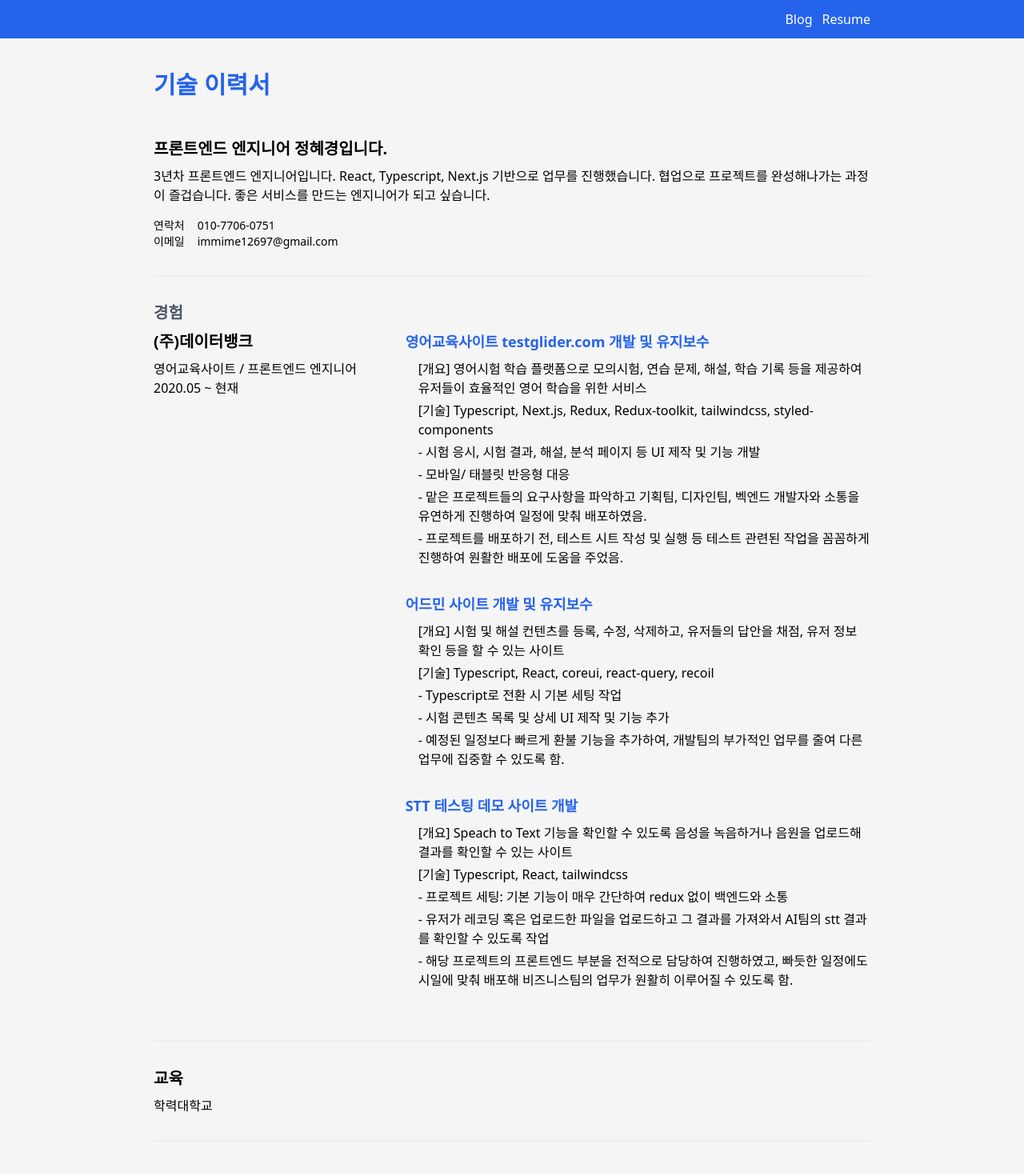
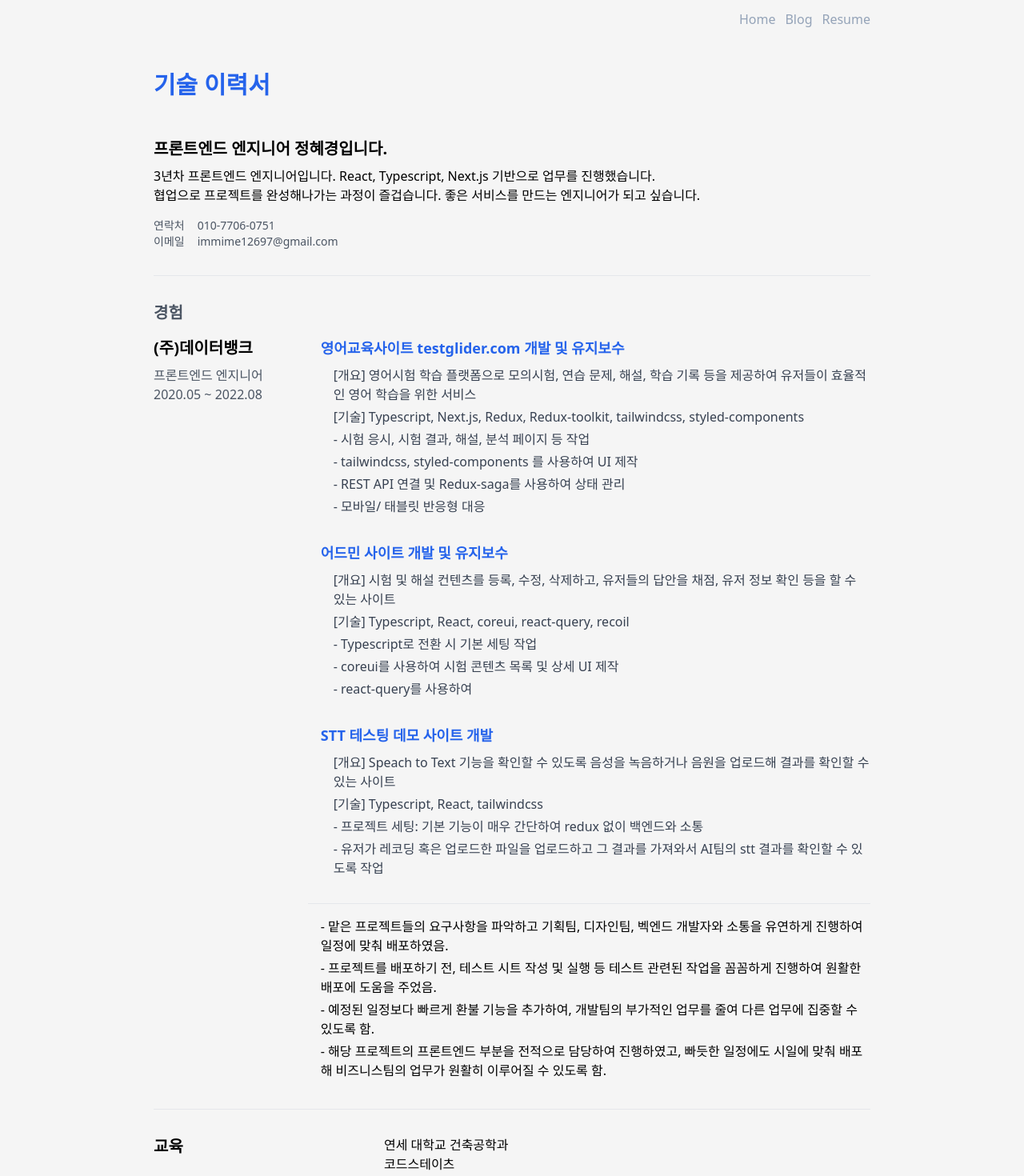
Before and after one commit to ginsum/new-blog, a React (Create React App) app: page /resume in a window 1280 px wide. Shown: the top 1470 px of the page at 80% size. Built offline with nearby package versions, Linux system fonts and the light colour scheme; no server answers; a small style sheet from the web is missing.

Commit message:
FIX: 모바일 스타일 적용

```diff
--- a/src/App.tsx
+++ b/src/App.tsx
@@ -1,9 +1,9 @@
-import Root from "./routes";
-import Nav from "./container/Nav";
+import Root from './routes';
+import Nav from './container/Nav';
 
 function App() {
   return (
-    <div className="w-screen h-full bg-neutral-100">
+    <div className="w-full min-h-screen bg-neutral-100">
       <Nav />
       <Root />
     </div>
--- a/src/components/ListCard.tsx
+++ b/src/components/ListCard.tsx
@@ -16,10 +16,12 @@ const ListCard = ({
     <div className="my-10 cursor-pointer" onClick={() => navigate(id)}>
       <div className="text-2xl font-bold mb-4 text-zinc-800">{title}</div>
       <div
+        className="mb-6"
         dangerouslySetInnerHTML={{
           __html: contentSlice,
         }}
       />
+      <hr />
       {/* <div className="text-zinc-600">{content}</div> */}
     </div>
   );
--- a/src/container/Nav.tsx
+++ b/src/container/Nav.tsx
@@ -1,9 +1,12 @@
-import { Link } from "react-router-dom";
+import { Link } from 'react-router-dom';
 
 const Nav = () => {
   return (
-    <div className="w-full h-12 bg-blue-600">
-      <div className="flex container mx-auto px-48 py-3 justify-end items-center text-white">
+    <div className="w-full h-12">
+      <div className="flex container mx-auto px-6 md:px-48 py-3 justify-end items-center text-slate-400">
+        <Link to="/">
+          <div className="mr-3">Home</div>
+        </Link>
         <Link to="/blog">
           <div className="mr-3">Blog</div>
         </Link>
--- a/src/data/resume.ts
+++ b/src/data/resume.ts
@@ -1,49 +1,54 @@
 export const introduction = {
-    title: "프론트엔드 엔지니어 정혜경입니다.",
-    description: "3년차 프론트엔드 엔지니어입니다. React, Typescript, Next.js 기반으로 업무를 진행했습니다. 협업으로 프로젝트를 완성해나가는 과정이 즐겁습니다. 좋은 서비스를 만드는 엔지니어가 되고 싶습니다."
-}
+  title: '프론트엔드 엔지니어 정혜경입니다.',
+  description:
+    '3년차 프론트엔드 엔지니어입니다. React, Typescript, Next.js 기반으로 업무를 진행했습니다. \n협업으로 프로젝트를 완성해나가는 과정이 즐겁습니다. 좋은 서비스를 만드는 엔지니어가 되고 싶습니다.',
+};
 
 export const contact = [
-    {label: "연락처", text: "010-7706-0751"},
-    {label: "이메일", text: "immime12697@gmail.com"},
-]
+  { label: '연락처', text: '010-7706-0751' },
+  { label: '이메일', text: 'immime12697@gmail.com' },
+];
 
 export const experience = {
-    company: "(주)데이터뱅크",
-    date: "2020.05 ~ 현재",
-    description: "영어교육사이트 / 프론트엔드 엔지니어",
-    detail : [
+  company: '(주)데이터뱅크',
+  date: '2020.05 ~ 2022.08',
+  description: '프론트엔드 엔지니어',
+  detail: [
     {
-            title: "영어교육사이트 testglider.com 개발 및 유지보수",
+      title: '영어교육사이트 testglider.com 개발 및 유지보수',
       content: [
-                "[개요] 영어시험 학습 플랫폼으로 모의시험, 연습 문제, 해설, 학습 기록 등을 제공하여 유저들이 효율적인 영어 학습을 위한 서비스",
-                "[기술] Typescript, Next.js, Redux, Redux-toolkit, tailwindcss, styled-components",
-                "- 시험 응시, 시험 결과, 해설, 분석 페이지 등 UI 제작 및 기능 개발",
-                "- 모바일/ 태블릿 반응형 대응",
-                "- 맡은 프로젝트들의 요구사항을 파악하고 기획팀, 디자인팀, 벡엔드 개발자와 소통을 유연하게 진행하여 일정에 맞춰 배포하였음.",
-                "- 프로젝트를 배포하기 전, 테스트 시트 작성 및 실행 등 테스트 관련된 작업을 꼼꼼하게 진행하여 원활한 배포에 도움을 주었음.",
-            ]
-
+        '[개요] 영어시험 학습 플랫폼으로 모의시험, 연습 문제, 해설, 학습 기록 등을 제공하여 유저들이 효율적인 영어 학습을 위한 서비스',
+        '[기술] Typescript, Next.js, Redux, Redux-toolkit, tailwindcss, styled-components',
+        '- 시험 응시, 시험 결과, 해설, 분석 페이지 등 작업',
+        '- tailwindcss, styled-components 를 사용하여 UI 제작',
+        '- REST API 연결 및 Redux-saga를 사용하여 상태 관리',
+        '- 모바일/ 태블릿 반응형 대응',
+      ],
     },
     {
-            title: "어드민 사이트 개발 및 유지보수",
+      title: '어드민 사이트 개발 및 유지보수',
       content: [
-                "[개요] 시험 및 해설 컨텐츠를 등록, 수정, 삭제하고, 유저들의 답안을 채점, 유저 정보 확인 등을 할 수 있는 사이트",
-                "[기술] Typescript, React, coreui, react-query, recoil ",
-                "- Typescript로 전환 시 기본 세팅 작업",
-                "- 시험 콘텐츠 목록 및 상세 UI 제작 및 기능 추가",
-                "- 예정된 일정보다 빠르게 환불 기능을 추가하여, 개발팀의 부가적인 업무를 줄여 다른 업무에 집중할 수 있도록 함."
-            ]
+        '[개요] 시험 및 해설 컨텐츠를 등록, 수정, 삭제하고, 유저들의 답안을 채점, 유저 정보 확인 등을 할 수 있는 사이트',
+        '[기술] Typescript, React, coreui, react-query, recoil ',
+        '- Typescript로 전환 시 기본 세팅 작업',
+        '- coreui를 사용하여 시험 콘텐츠 목록 및 상세 UI 제작',
+        '- react-query를 사용하여 ',
+      ],
     },
     {
-            title: "STT 테스팅 데모 사이트 개발",
+      title: 'STT 테스팅 데모 사이트 개발',
       content: [
-                "[개요] Speach to Text 기능을 확인할 수 있도록 음성을 녹음하거나 음원을 업로드해 결과를 확인할 수 있는 사이트",
-                "[기술] Typescript, React, tailwindcss",
-                "- 프로젝트 세팅: 기본 기능이 매우 간단하여 redux 없이 백엔드와 소통",
-                "- 유저가 레코딩 혹은 업로드한 파일을 업로드하고 그 결과를 가져와서 AI팀의 stt 결과를 확인할 수 있도록 작업",
-                "- 해당 프로젝트의 프론트엔드 부분을 전적으로 담당하여 진행하였고, 빠듯한 일정에도 시일에 맞춰 배포해 비즈니스팀의 업무가 원활히 이루어질 수 있도록 함."
-            ]
+        '[개요] Speach to Text 기능을 확인할 수 있도록 음성을 녹음하거나 음원을 업로드해 결과를 확인할 수 있는 사이트',
+        '[기술] Typescript, React, tailwindcss',
+        '- 프로젝트 세팅: 기본 기능이 매우 간단하여 redux 없이 백엔드와 소통',
+        '- 유저가 레코딩 혹은 업로드한 파일을 업로드하고 그 결과를 가져와서 AI팀의 stt 결과를 확인할 수 있도록 작업',
+      ],
     },
-    ]
-}
+  ],
+  subDetail: [
+    '- 맡은 프로젝트들의 요구사항을 파악하고 기획팀, 디자인팀, 벡엔드 개발자와 소통을 유연하게 진행하여 일정에 맞춰 배포하였음.',
+    '- 프로젝트를 배포하기 전, 테스트 시트 작성 및 실행 등 테스트 관련된 작업을 꼼꼼하게 진행하여 원활한 배포에 도움을 주었음.',
+    '- 예정된 일정보다 빠르게 환불 기능을 추가하여, 개발팀의 부가적인 업무를 줄여 다른 업무에 집중할 수 있도록 함.',
+    '- 해당 프로젝트의 프론트엔드 부분을 전적으로 담당하여 진행하였고, 빠듯한 일정에도 시일에 맞춰 배포해 비즈니스팀의 업무가 원활히 이루어질 수 있도록 함.',
+  ],
+};
--- a/src/page/blog/detail.tsx
+++ b/src/page/blog/detail.tsx
@@ -17,7 +17,7 @@ const BlogList = () => {
   }, []);
 
   return (
-    <div className="flex flex-col container mx-auto px-48 py-8 h-screen">
+    <div className="flex flex-col container mx-auto px-6  md:px-48 py-8 h-screen">
       <div className="flex self-end mb-4 text-sm">
         <Link to="/blog">목록으로</Link>
       </div>
--- a/src/page/blog/list.tsx
+++ b/src/page/blog/list.tsx
@@ -22,7 +22,7 @@ const BlogList = () => {
   }, []);
 
   return (
-    <div className="flex flex-col container mx-auto w-2/5 py-10 justify-center">
+    <div className="flex flex-col container mx-auto w-full px-6 md:w-2/5 py-10 justify-center">
       <div className="text-3xl font-bold mb-8 text-blue-600">BlogList</div>
       <div className="flex mb-8">
         <div className="w-16 h-16 rounded-full bg-slate-400 mr-6 overflow-hidden">
@@ -35,6 +35,7 @@ const BlogList = () => {
       </div>
       {list?.map(({ title, content, id }) => (
         <ListCard
+          key={id}
           title={title}
           content={content.replace(/(<([^>]+)>)/gi, ' ')}
           id={id}
--- a/src/page/resume.tsx
+++ b/src/page/resume.tsx
@@ -1,17 +1,17 @@
-import { introduction, contact, experience } from "../data/resume";
+import { introduction, contact, experience } from '../data/resume';
 
 const Resume = () => {
   return (
-    <div className="flex flex-col container mx-auto px-48 py-10 justify-center">
+    <div className="flex flex-col container mx-auto px-6 md:px-48 pt-10 pb-28 justify-center">
       <div className="text-3xl font-bold mb-12 text-blue-600">기술 이력서</div>
       <div className="mb-4">
         <div className="text-xl font-bold mb-2">{introduction.title}</div>
-        <div>{introduction.description}</div>
+        <div className="whitespace-pre-wrap">{introduction.description}</div>
       </div>
 
       <div className="mb-8 text-sm">
         {contact.map(({ label, text }) => (
-          <div>
+          <div className="text-gray-600">
             <span className="mr-4">{label}</span>
             <span>{text}</span>
           </div>
@@ -20,45 +20,56 @@ const Resume = () => {
 
       <hr />
       <div className="my-8">
-        <div className="text-xl font-bold mb-2 text-gray-600">경험</div>
-        <div className="flex">
-          <div className="flex flex-col w-1/3 mb-8">
+        <div className="text-xl font-bold mb-4 text-gray-600">경험</div>
+        <div className="flex flex-col md:flex-row ">
+          <div className="flex flex-col w-72 mb-8">
             <span className="text-xl font-bold mr-2 mb-2">
               {experience.company}
             </span>
-            <span className="">{experience.description}</span>
-            <span>{experience.date}</span>
+            <span className="text-gray-600">{experience.description}</span>
+            <span className="text-gray-600">{experience.date}</span>
           </div>
-          <div className="w-2/3">
+          <div className="">
             {experience.detail.map(({ title, content }) => (
-              <div className="mb-8 ml-4">
+              <div className="mb-8 md:ml-4">
                 <div className="text-lg font-semibold mb-2 text-blue-600">
                   {title}
                 </div>
-                <div className="text-base ml-4">
+                <div className="text-base md:ml-4">
                   {content.map((el: string) => (
-                    <div className="mb-1">{el}</div>
+                    <div className="mb-1 text-gray-700">{el}</div>
                   ))}
                 </div>
               </div>
             ))}
+            <hr />
+            <div className="mt-4">
+              {experience.subDetail.map((el: string) => (
+                <div className="md:ml-4 mb-1">{el}</div>
+              ))}
+            </div>
           </div>
         </div>
       </div>
       <hr />
 
-      <div className="my-8">
-        <div className="text-xl font-bold mb-2">교육</div>
-        <span>학력</span>
-        <span>대학교</span>
+      <div className="flex flex-col md:flex-row my-8">
+        <div className="w-72 text-xl font-bold mb-2">교육</div>
+        <div className="flex flex-col">
+          <span>연세 대학교 건축공학과</span>
+          <span>코드스테이츠</span>
+        </div>
       </div>
       <hr />
 
-      {/* <div className="my-8">
-        <div className="text-xl font-bold mb-2">기술</div>
-        <span>react</span>
-        <span>웹</span>
-      </div> */}
+      <div className="flex flex-col md:flex-row my-8">
+        <div className="w-72 text-xl font-bold mb-2">기타</div>
+        <div className="flex flex-col">
+          <span>웹디자이너</span>
+          <span>코드스테이츠</span>
+        </div>
+      </div>
+      <hr />
     </div>
   );
 };
```
Lines whose indentation alone changed are shown as unchanged.
